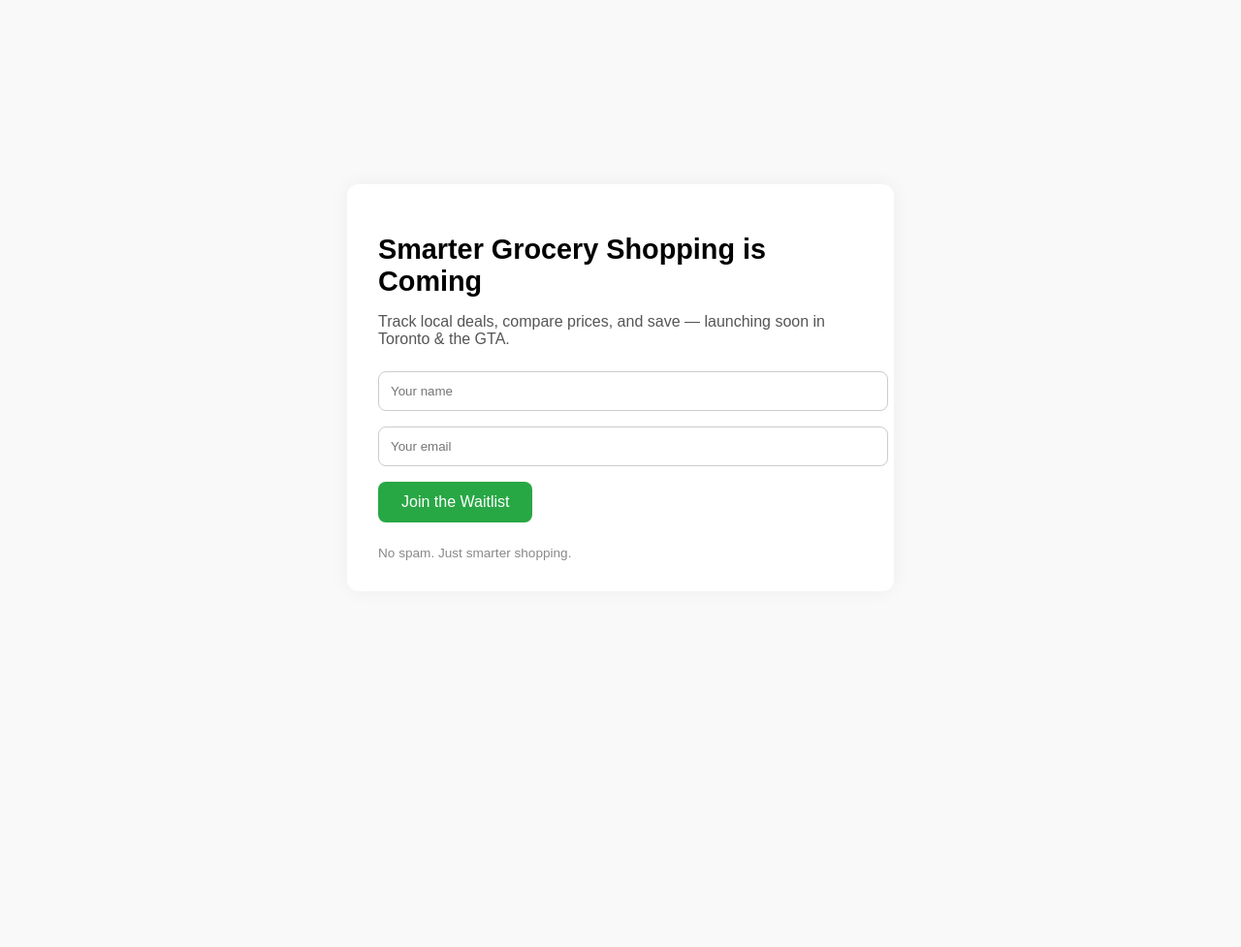
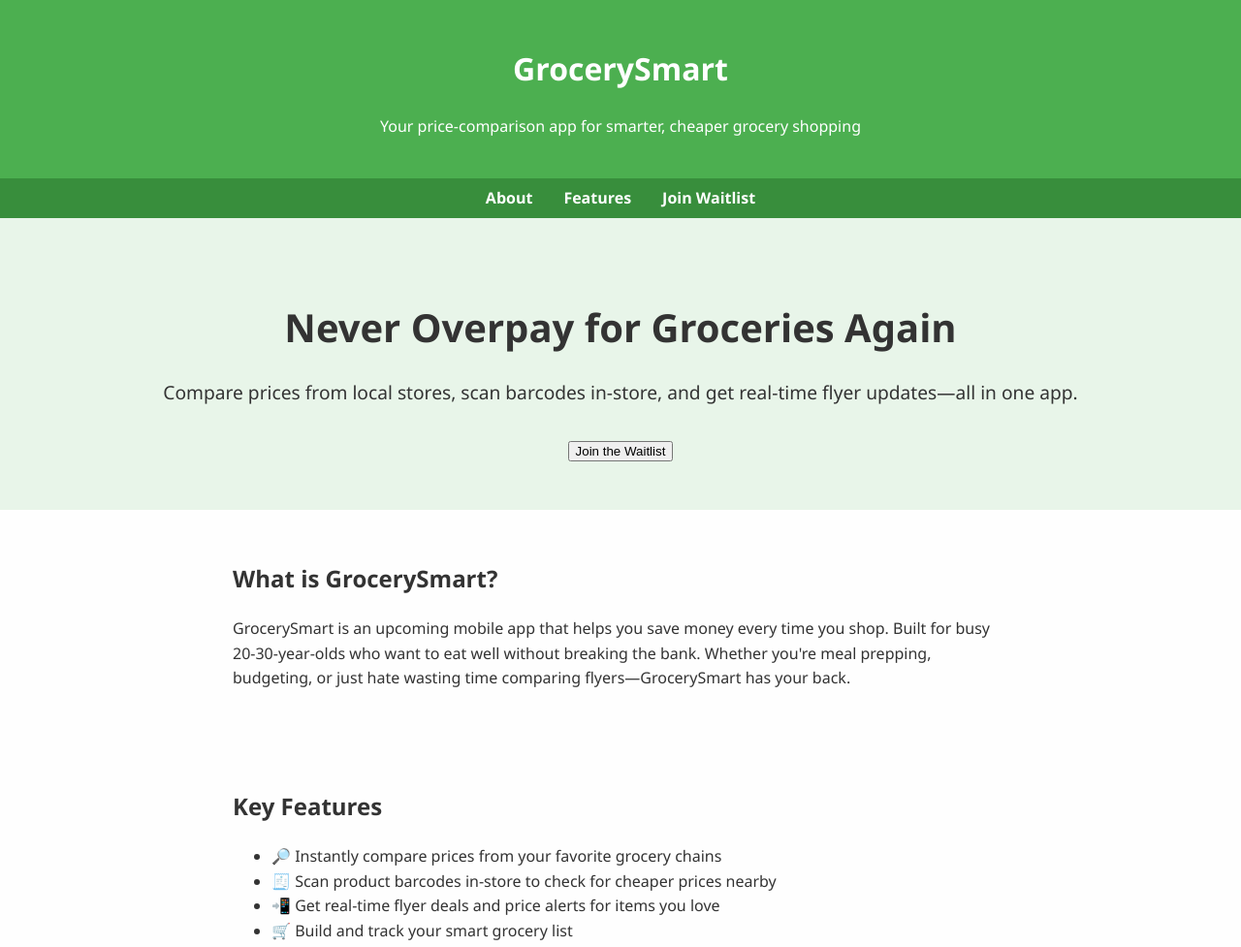
Before and after one commit to angela-abd/grocery-waitlist-site, a plain HTML site: page index.html in a window 1280 px wide. Shown: the top 977 px of the page at 97% size. Before the commit the page ends 800 px from the top, so only its background shows below. Drawn offline with Linux system fonts and the light colour scheme.

Commit message:
Add files via upload

```diff
--- a/index.html
+++ b/index.html
@@ -2,46 +2,64 @@
 <html lang="en">
 <head>
   <meta charset="UTF-8" />
-  <meta name="viewport" content="width=device-width, initial-scale=1.0"/>
-  <title>Smart Grocery Savings</title>
+  <meta name="viewport" content="width=device-width, initial-scale=1.0" />
+  <title>GrocerySmart - Save More, Shop Smarter</title>
   <style>
     body {
-      font-family: Arial, sans-serif;
-      background: #f9f9f9;
       margin: 0;
-      padding: 0;
+      font-family: 'Segoe UI', Tahoma, Geneva, Verdana, sans-serif;
+      background: #fefefe;
+      color: #333;
+      line-height: 1.6;
+    }
+    header {
+      background: #4caf50;
+      color: white;
+      padding: 1.5rem 2rem;
+      text-align: center;
+    }
+    nav {
       display: flex;
-      flex-direction: column;
-      align-items: center;
       justify-content: center;
-      height: 100vh;
+      gap: 2rem;
+      background: #388e3c;
+      padding: 0.5rem 0;
     }
-    .container {
-      background: white;
+    nav a {
+      color: white;
+      text-decoration: none;
+      font-weight: bold;
+    }
+    nav a:hover {
+      text-decoration: underline;
+    }
+    .section {
       padding: 2rem;
-      border-radius: 12px;
-      box-shadow: 0 0 20px rgba(0,0,0,0.05);
-      max-width: 500px;
-      width: 90%;
+      max-width: 800px;
+      margin: auto;
     }
-    h1 {
-      font-size: 1.8rem;
-      margin-bottom: 0.5rem;
+    .hero {
+      background: #e8f5e9;
+      padding: 3rem 2rem;
+      text-align: center;
     }
-    p {
-      font-size: 1rem;
-      margin-bottom: 1.5rem;
-      color: #555;
+    .hero h1 {
+      font-size: 2.5rem;
+      margin-bottom: 1rem;
     }
-    input[type="text"], input[type="email"] {
+    .hero p {
+      font-size: 1.2rem;
+      margin-bottom: 2rem;
+    }
+    form input[type="text"], form input[type="email"] {
+      padding: 0.75rem;
       width: 100%;
-      padding: 0.75rem;
       margin-bottom: 1rem;
+      border-radius: 8px;
       border: 1px solid #ccc;
-      border-radius: 8px;
     }
-    button {
-      background: #28a745;
+    form button {
+      background: #4caf50;
       color: white;
       border: none;
       padding: 0.75rem 1.5rem;
@@ -49,26 +67,67 @@
       font-size: 1rem;
       cursor: pointer;
     }
-    button:hover {
-      background: #218838;
+    form button:hover {
+      background: #388e3c;
     }
     footer {
-      margin-top: 1.5rem;
-      font-size: 0.85rem;
-      color: #888;
+      text-align: center;
+      padding: 1rem;
+      background: #eee;
+      margin-top: 2rem;
+    }
+    @media (max-width: 600px) {
+      .hero h1 {
+        font-size: 1.75rem;
+      }
     }
   </style>
 </head>
 <body>
-  <div class="container">
-    <h1>Smarter Grocery Shopping is Coming</h1>
-    <p>Track local deals, compare prices, and save — launching soon in Toronto & the GTA.</p>
+  <header>
+    <h1>GrocerySmart</h1>
+    <p>Your price-comparison app for smarter, cheaper grocery shopping</p>
+  </header>
+
+  <nav>
+    <a href="#about">About</a>
+    <a href="#features">Features</a>
+    <a href="#waitlist">Join Waitlist</a>
+  </nav>
+
+  <section class="hero">
+    <h1>Never Overpay for Groceries Again</h1>
+    <p>Compare prices from local stores, scan barcodes in-store, and get real-time flyer updates—all in one app.</p>
+    <a href="#waitlist"><button>Join the Waitlist</button></a>
+  </section>
+
+  <section id="about" class="section">
+    <h2>What is GrocerySmart?</h2>
+    <p>GrocerySmart is an upcoming mobile app that helps you save money every time you shop. Built for busy 20-30-year-olds who want to eat well without breaking the bank. Whether you're meal prepping, budgeting, or just hate wasting time comparing flyers—GrocerySmart has your back.</p>
+  </section>
+
+  <section id="features" class="section">
+    <h2>Key Features</h2>
+    <ul>
+      <li>🔎 Instantly compare prices from your favorite grocery chains</li>
+      <li>🧾 Scan product barcodes in-store to check for cheaper prices nearby</li>
+      <li>📲 Get real-time flyer deals and price alerts for items you love</li>
+      <li>🛒 Build and track your smart grocery list</li>
+    </ul>
+  </section>
+
+  <section id="waitlist" class="section">
+    <h2>Join the Waitlist</h2>
+    <p>Be the first to get access when we launch in your area. No spam, just savings.</p>
     <form action="https://formspree.io/f/xblyzqdn" method="POST">
       <input type="text" name="name" placeholder="Your name" required />
       <input type="email" name="email" placeholder="Your email" required />
-      <button type="submit">Join the Waitlist</button>
+      <button type="submit">Sign Up</button>
     </form>
-    <footer>No spam. Just smarter shopping.</footer>
-  </div>
+  </section>
+
+  <footer>
+    <p>&copy; 2025 GrocerySmart. All rights reserved.</p>
+  </footer>
 </body>
 </html>
```
